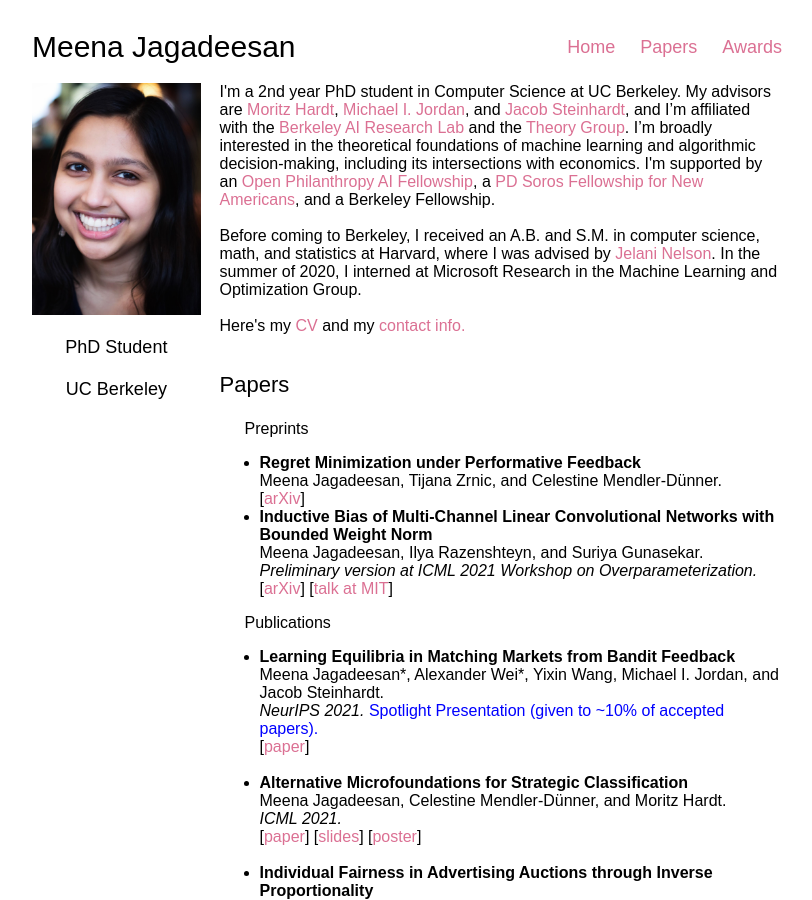
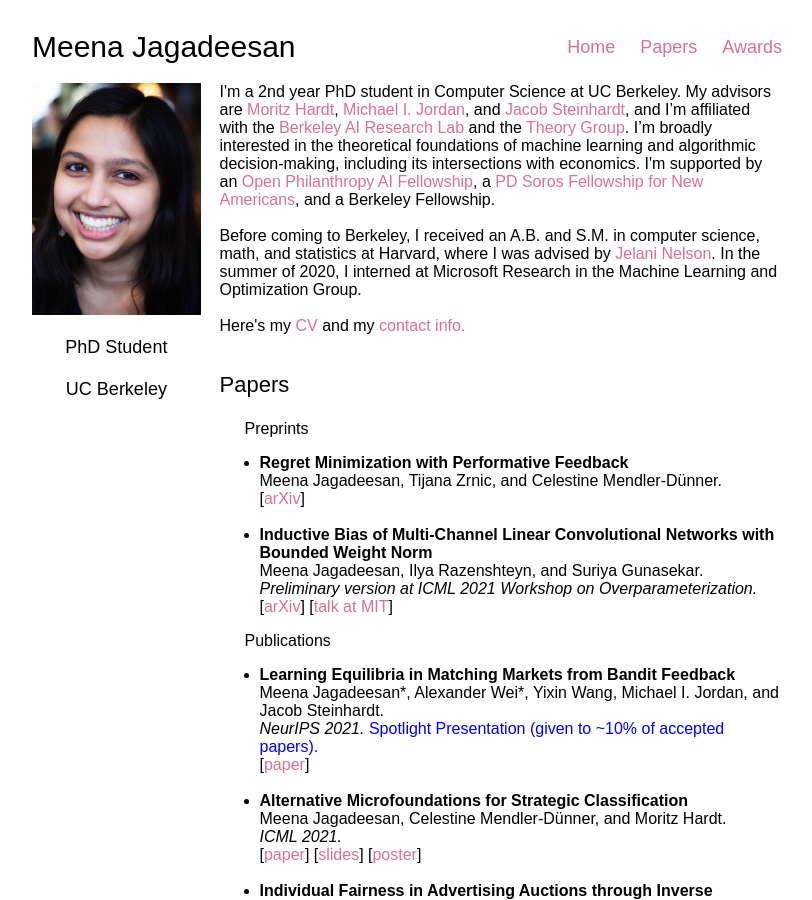
Before and after one commit to mjagadeesan/mjagadeesan.github.io, a Jekyll site: the page built from index.html, in a window 1280 px wide and 900 px high. Shown: the whole window, without its empty margins (233-1045 px from the left). Built offline with Jekyll 4.4.1, drawn with Linux system fonts in a browser that asks for light colours; some web fonts are replaced.

```diff
--- a/index.html
+++ b/index.html
@@ -15,9 +15,9 @@ layout: default
 <!-- 	<li><b><span>Performative Power</span></b><br>
 	(α-β) Moritz Hardt, Meena Jagadeesan, and Celestine Mendler-Dünner. <br>
 	<span><em>Manuscript coming soon.</em></span><br><br></li> -->
-	<li><b><span>Regret Minimization under Performative Feedback</span></b><br>
+	<li><b><span>Regret Minimization with Performative Feedback</span></b><br>
 	Meena Jagadeesan, Tijana Zrnic, and Celestine Mendler-Dünner. <br>
-	[<a href=https://arxiv.org/abs/2202.00628>arXiv</a>]
+	[<a href=https://arxiv.org/abs/2202.00628>arXiv</a>]<br><br></li>
 <!-- 	<span><em>Manuscript coming soon.</em></span><br><br></li> -->
 	<li><b><span>Inductive Bias of Multi-Channel Linear Convolutional Networks with Bounded Weight Norm</span></b><br>
 	Meena Jagadeesan, Ilya Razenshteyn, and Suriya Gunasekar.<br>
```
